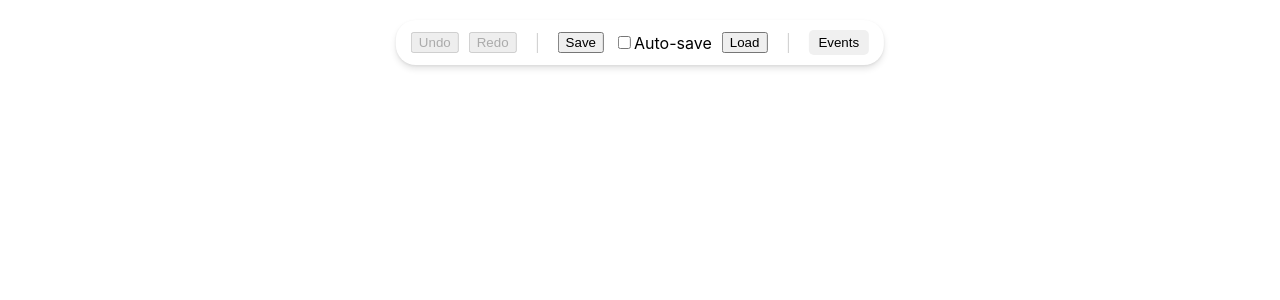
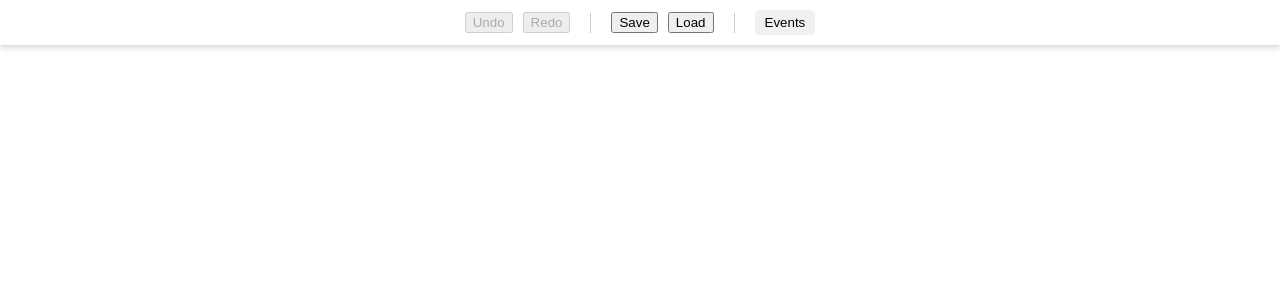
Before and after one commit to foolishimp/Jims-Brain-Dump-Depricated, a React (Create React App) app: page / in a window 1280 px wide. Shown: the top 300 px of the page. Built offline with nearby package versions, Linux system fonts and the light colour scheme.

Commit message:
Stable release with Save features and many bugs fixed

```diff
--- a/public/index.html
+++ b/public/index.html
@@ -9,35 +9,27 @@
       name="description"
       content="Web site created using create-react-app"
     />
-    <link rel="apple-touch-icon" href="%PUBLIC_URL%/logo192.png" />
-    <!--
-      manifest.json provides metadata used when your web app is installed on a
-      user's mobile device or desktop. See https://developers.google.com/web/fundamentals/web-app-manifest/
-    -->
+    <link rel="apple-touch-image" href="%PUBLIC_URL%/logo192.png" />
     <link rel="manifest" href="%PUBLIC_URL%/manifest.json" />
-    <!--
-      Notice the use of %PUBLIC_URL% in the tags above.
-      It will be replaced with the URL of the `public` folder during the build.
-      Only files inside the `public` folder can be referenced from the HTML.
-
-      Unlike "/favicon.ico" or "favicon.ico", "%PUBLIC_URL%/favicon.ico" will
-      work correctly both with client-side routing and a non-root public URL.
-      Learn how to configure a non-root public URL by running `npm run build`.
-    -->
     <title>React App</title>
+    <script>
+      // Cache-busting mechanism
+      const currentVersion = '1.0.0'; // Update this version when deploying new changes
+      const storedVersion = localStorage.getItem('appVersion');
+      if (storedVersion !== currentVersion) {
+        localStorage.clear();
+        localStorage.setItem('appVersion', currentVersion);
+        if (window.caches) {
+          caches.keys().then(function(names) {
+            for (let name of names) caches.delete(name);
+          });
+        }
+        window.location.reload(true);
+      }
+    </script>
   </head>
   <body>
     <noscript>You need to enable JavaScript to run this app.</noscript>
     <div id="root"></div>
-    <!--
-      This HTML file is a template.
-      If you open it directly in the browser, you will see an empty page.
-
-      You can add webfonts, meta tags, or analytics to this file.
-      The build step will place the bundled scripts into the <body> tag.
-
-      To begin the development, run `npm start` or `yarn start`.
-      To create a production bundle, use `npm run build` or `yarn build`.
-    -->
   </body>
 </html>
--- a/src/components/EventStackDisplay.js
+++ b/src/components/EventStackDisplay.js
@@ -15,7 +15,7 @@ const EventStackDisplay = ({ eventLog, topOffset, eventLimit = 20 }) => {
       top: `${topOffset + 20}px`,
       left: '20px',
       width: '250px',
-      maxHeight: 'calc(100vh - 40px)',
+      maxHeight: `calc(100vh - ${topOffset + 40}px)`,
       overflowY: 'auto',
       backgroundColor: 'rgba(255, 255, 255, 0.95)',
       padding: '15px',
--- a/src/components/InfiniteCanvas.js
+++ b/src/components/InfiniteCanvas.js
@@ -5,7 +5,8 @@ const InfiniteCanvas = ({
   children,
   onDoubleClick,
   disablePanZoom,
-  zoomParams = {}
+  zoomParams = {},
+  topOffset = 0
 }) => {
   const { zoom, position, handleZoom, handlePan } = useZoom(1, { x: 0, y: 0 }, zoomParams);
   const [isDragging, setIsDragging] = useState(false);
@@ -61,7 +62,8 @@ const InfiniteCanvas = ({
       ref={containerRef}
       style={{
         width: '100vw',
-        height: '100vh',
+        height: `calc(100vh - ${topOffset}px)`,
+        marginTop: `${topOffset}px`,
         overflow: 'hidden',
         cursor: disablePanZoom ? 'default' : (isDragging ? 'grabbing' : 'grab'),
         touchAction: 'none',
--- a/src/components/PostitBoard.js
+++ b/src/components/PostitBoard.js
@@ -5,7 +5,6 @@ import ArrowManager from './ArrowManager';
 import EventStackDisplay from './EventStackDisplay';
 import { useKeyboardEvent } from '../hooks/useKeyboardEvent';
 import usePostitBoard from '../hooks/usePostitBoard';
-import useAutoSave from '../hooks/useAutoSave';
 import { exportDiagram } from '../utils/exportUtils';
 import { importDiagram } from '../utils/importUtils';
 
@@ -32,26 +31,25 @@ const PostitBoard = () => {
     setArrows
   } = usePostitBoard();
 
-  const [topOffset, setTopOffset] = useState(0);
   const [showEventStack, setShowEventStack] = useState(false);
-  const [isAutoSaveEnabled, setIsAutoSaveEnabled] = useState(false);
   const [filename, setFilename] = useState('diagram');
   const boardRef = useRef(null);
   const arrowManagerRef = useRef(null);
-
-  useAutoSave(postits, arrows, filename, eventLog, isAutoSaveEnabled);
+  const [toolbarHeight, setToolbarHeight] = useState(0);
+  const toolbarRef = useRef(null);
 
   useEffect(() => {
-    const calculateTopOffset = () => {
-      const offset = window.outerHeight - window.innerHeight;
-      setTopOffset(offset);
+    const updateToolbarHeight = () => {
+      if (toolbarRef.current) {
+        setToolbarHeight(toolbarRef.current.offsetHeight);
+      }
     };
 
-    calculateTopOffset();
-    window.addEventListener('resize', calculateTopOffset);
+    updateToolbarHeight();
+    window.addEventListener('resize', updateToolbarHeight);
 
     return () => {
-      window.removeEventListener('resize', calculateTopOffset);
+      window.removeEventListener('resize', updateToolbarHeight);
     };
   }, []);
 
@@ -74,10 +72,6 @@ const PostitBoard = () => {
       console.error('Failed to load the diagram:', err);
     }
   }, [setPostits, setArrows]);
-
-  const toggleAutoSave = useCallback(() => {
-    setIsAutoSaveEnabled(prev => !prev);
-  }, []);
 
   const toggleEventStack = useCallback(() => {
     setShowEventStack(prev => !prev);
@@ -143,33 +137,34 @@ const PostitBoard = () => {
 
   return (
     <div ref={boardRef} onClick={handleBoardClick} style={{ width: '100%', height: '100%', position: 'relative' }}>
-      {showEventStack && <EventStackDisplay eventLog={eventLog} topOffset={topOffset} eventLimit={20} />}
-      <div style={{
+      {showEventStack && (
+        <EventStackDisplay
+          eventLog={eventLog}
+          topOffset={toolbarHeight}
+          eventLimit={20}
+        />
+      )}
+      <div
+        ref={toolbarRef}
+        style={{
           position: 'fixed',
-        top: `${topOffset + 20}px`,
-        left: '50%',
-        transform: 'translateX(-50%)',
+          top: 0,
+          left: 0,
+          right: 0,
           zIndex: 1000,
           backgroundColor: 'white',
           padding: '10px 15px',
-        borderRadius: '20px',
           boxShadow: '0 4px 6px rgba(0, 0, 0, 0.1), 0 1px 3px rgba(0, 0, 0, 0.08)',
           display: 'flex',
           gap: '10px',
-        alignItems: 'center'
-      }}>
+          alignItems: 'center',
+          justifyContent: 'center'
+        }}
+      >
         <button onClick={handleUndo} disabled={!canUndo}>Undo</button>
         <button onClick={handleRedo} disabled={!canRedo}>Redo</button>
         <div style={{ width: '1px', height: '20px', backgroundColor: '#ccc', margin: '0 10px' }} />
         <button onClick={handleSave}>Save</button>
-        <label>
-          <input
-            type="checkbox"
-            checked={isAutoSaveEnabled}
-            onChange={toggleAutoSave}
-          />
-          Auto-save
-        </label>
         <button onClick={handleLoad}>Load</button>
         <div style={{ width: '1px', height: '20px', backgroundColor: '#ccc', margin: '0 10px' }} />
         <button
@@ -190,6 +185,7 @@ const PostitBoard = () => {
       <InfiniteCanvas
         onDoubleClick={handleDoubleClick}
         disablePanZoom={!!arrowStart}
+        topOffset={toolbarHeight}
       >
         {({ zoom, position }) => (
           <>
--- a/src/hooks/useAutoSave.js
+++ /dev/null
@@ -1,47 +0,0 @@
-// src/hooks/useAutoSave.js
-
-import { useState, useEffect, useCallback } from 'react';
-import { autoSaveDiagram } from '../utils/exportUtils';
-import { checkForNewEvents } from '../utils/eventUtils';
-
-const useAutoSave = (postits, arrows, filename, eventLog, isAutoSaveEnabled) => {
-  const [autoSaveIndex, setAutoSaveIndex] = useState(0);
-  const [lastAutoSaveEventLogLength, setLastAutoSaveEventLogLength] = useState(0);
-
-  const handleAutoSave = useCallback(async () => {
-    const hasNewEvents = checkForNewEvents(eventLog, lastAutoSaveEventLogLength);
-    if (hasNewEvents) {
-      try {
-        const newIndex = await autoSaveDiagram(postits, arrows, filename, autoSaveIndex);
-        setAutoSaveIndex(newIndex);
-        setLastAutoSaveEventLogLength(eventLog.past.length + eventLog.currentSequence.length);
-        console.log('Auto-save triggered');
-      } catch (error) {
-        console.error('Auto-save failed:', error);
-        // Optionally, you can implement a user notification system here
-      }
-    } else {
-      console.log('No new events, skipping auto-save');
-    }
-  }, [postits, arrows, filename, autoSaveIndex, eventLog, lastAutoSaveEventLogLength]);
-
-  useEffect(() => {
-    let autoSaveInterval;
-    if (isAutoSaveEnabled) {
-      autoSaveInterval = setInterval(handleAutoSave, 10000); // Check every 10 seconds
-    }
-
-    return () => {
-      if (autoSaveInterval) {
-        clearInterval(autoSaveInterval);
-      }
-    };
-  }, [isAutoSaveEnabled, handleAutoSave]);
-
-  return {
-    autoSaveIndex,
-    lastAutoSaveEventLogLength,
-  };
-};
-
-export default useAutoSave;
```
Also changed, not shown: src/utils/storageUtils.js (added, +45 -0 lines). Lines whose indentation alone changed are shown as unchanged.
